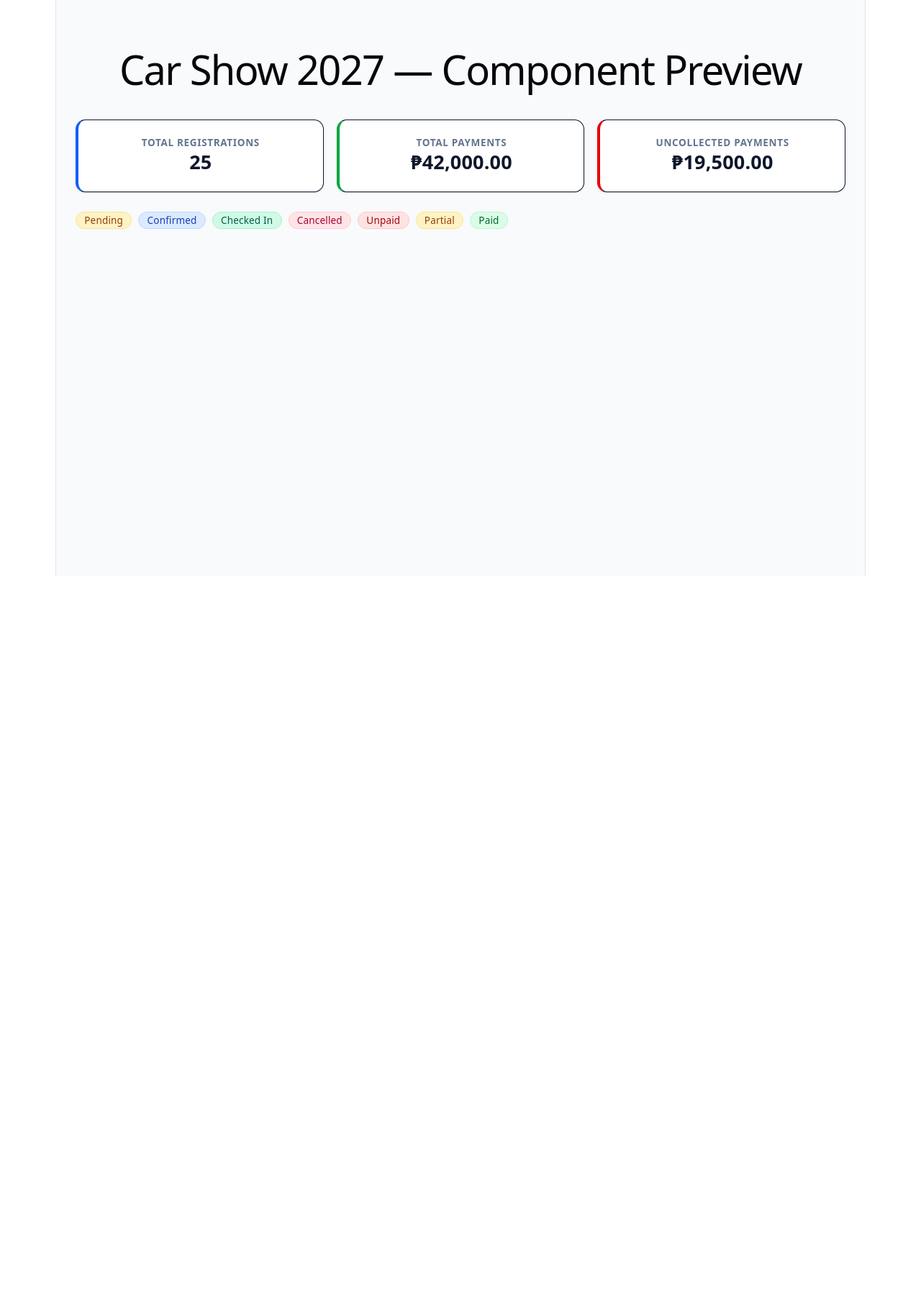
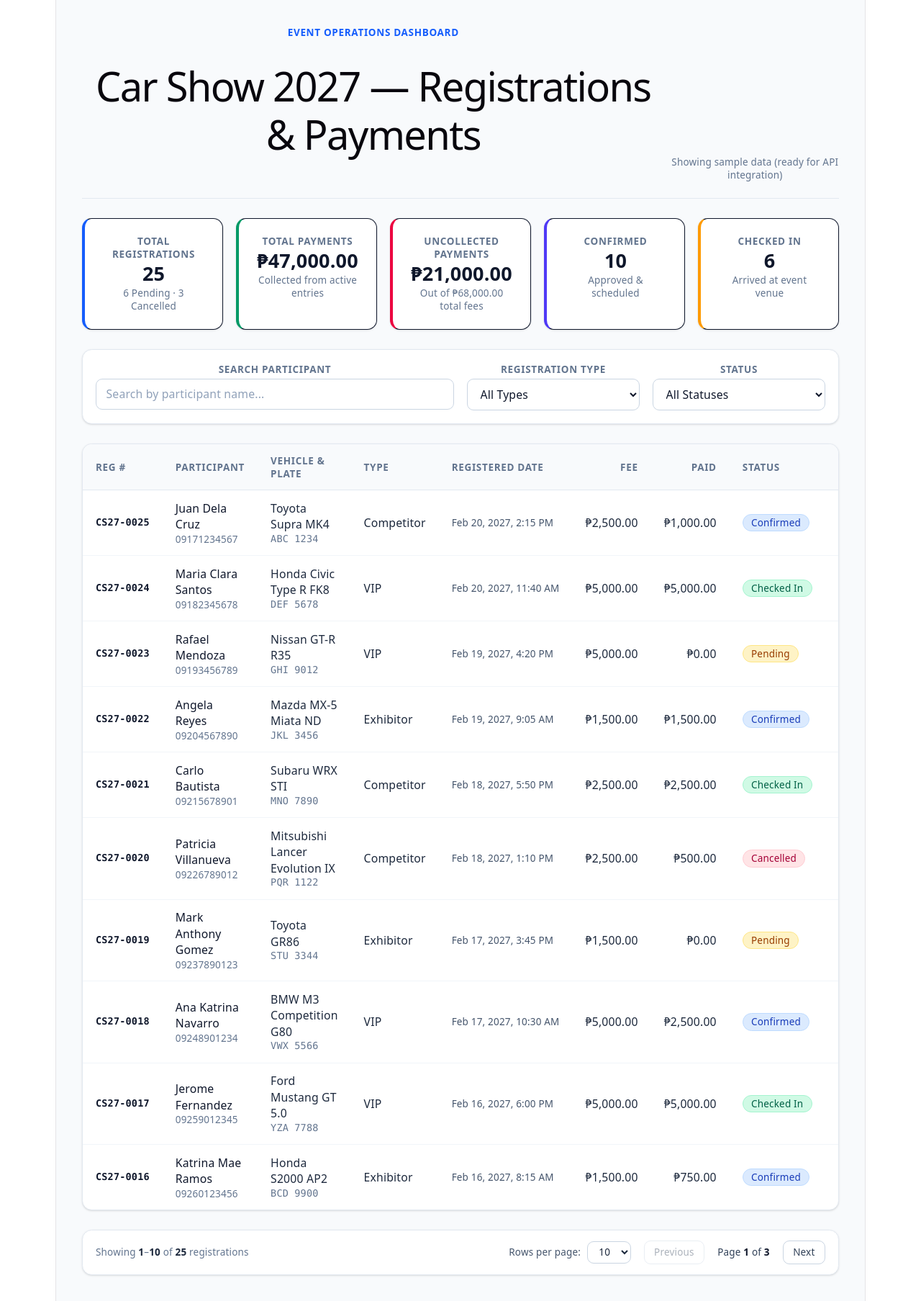
Before and after one commit to ninyuuCreates/ninyuuCreates-car-show-registration-feolino-fuellas, a React app in the folder frontend/: page / in a window 1280 px wide. Shown: the whole page at 72% size. Before the commit the page ends 800 px from the top, so only its background shows below. Built offline with nearby package versions, Linux system fonts and the light colour scheme; the HTML template or start-up script is replaced by a standard one.

Commit message:
Assemble RegistrationsPage with loading, empty, error, and pagination states

```diff
--- a/frontend/src/App.jsx
+++ b/frontend/src/App.jsx
@@ -1,27 +1,5 @@
-import KpiCard from "./components/KpiCard";
-import StatusBadge from "./components/StatusBadge";
-import PaymentBadge from "./components/PaymentBadge";
+import RegistrationsPage from "./pages/RegistrationsPage";
 
 export default function App() {
-  return (
-    <div className="min-h-screen bg-slate-50 p-6 text-slate-900">
-      <h1 className="mb-4 text-2xl font-bold">Car Show 2027 — Component Preview</h1>
-
-      <div className="mb-6 grid grid-cols-1 gap-4 sm:grid-cols-3">
-        <KpiCard title="Total Registrations" value="25" accentColor="border-l-blue-600" />
-        <KpiCard title="Total Payments" value="₱42,000.00" accentColor="border-l-green-600" />
-        <KpiCard title="Uncollected Payments" value="₱19,500.00" accentColor="border-l-red-600" />
-      </div>
-
-      <div className="flex flex-wrap gap-2">
-        <StatusBadge status="Pending" />
-        <StatusBadge status="Confirmed" />
-        <StatusBadge status="CheckedIn" />
-        <StatusBadge status="Cancelled" />
-        <PaymentBadge paymentStatus="Unpaid" />
-        <PaymentBadge paymentStatus="Partial" />
-        <PaymentBadge paymentStatus="Paid" />
-      </div>
-    </div>
-  );
+  return <RegistrationsPage />;
 }
--- /dev/null
+++ b/frontend/src/pages/RegistrationsPage.jsx
@@ -0,0 +1,185 @@
+import { useCallback, useEffect, useState } from "react";
+import { getRegistrations, getSummary } from "../api/sample-data";
+import { useDebounce } from "../hooks/useDebounce";
+import KpiCards from "../components/KpiCards";
+import RegistrationFilters from "../components/RegistrationFilters";
+import RegistrationTable from "../components/RegistrationTable";
+import Pagination from "../components/Pagination";
+
+export default function RegistrationsPage() {
+  const [registrations, setRegistrations] = useState([]);
+  const [summary, setSummary] = useState(null);
+
+  const [searchTerm, setSearchTerm] = useState("");
+  const [typeFilter, setTypeFilter] = useState("");
+  const [statusFilter, setStatusFilter] = useState("");
+
+  const [page, setPage] = useState(1);
+  const [pageSize, setPageSize] = useState(10);
+  const [totalCount, setTotalCount] = useState(0);
+  const [totalPages, setTotalPages] = useState(0);
+
+  const [isLoading, setIsLoading] = useState(true);
+  const [error, setError] = useState("");
+
+  const debouncedSearch = useDebounce(searchTerm, 300);
+
+  const loadSummary = useCallback(async () => {
+    try {
+      const data = await getSummary();
+      setSummary(data);
+    } catch {
+      // Summary error won't block table rendering if needed
+    }
+  }, []);
+
+  const loadRegistrations = useCallback(async () => {
+    setIsLoading(true);
+    setError("");
+
+    try {
+      const data = await getRegistrations({
+        participantName: debouncedSearch,
+        type: typeFilter,
+        status: statusFilter,
+        page,
+        pageSize,
+      });
+
+      setRegistrations(data.items ?? []);
+      setTotalCount(data.totalCount ?? 0);
+      setTotalPages(data.totalPages ?? 0);
+    } catch (err) {
+      setError(err?.message || "Failed to load registrations.");
+      setRegistrations([]);
+      setTotalCount(0);
+      setTotalPages(0);
+    } finally {
+      setIsLoading(false);
+    }
+  }, [debouncedSearch, typeFilter, statusFilter, page, pageSize]);
+
+  useEffect(() => {
+    loadSummary();
+  }, [loadSummary]);
+
+  useEffect(() => {
+    loadRegistrations();
+  }, [loadRegistrations]);
+
+  const handleSearchChange = (value) => {
+    setSearchTerm(value);
+    setPage(1);
+  };
+
+  const handleTypeChange = (value) => {
+    setTypeFilter(value);
+    setPage(1);
+  };
+
+  const handleStatusChange = (value) => {
+    setStatusFilter(value);
+    setPage(1);
+  };
+
+  const handlePageSizeChange = (newSize) => {
+    setPageSize(newSize);
+    setPage(1);
+  };
+
+  const handleClearFilters = () => {
+    setSearchTerm("");
+    setTypeFilter("");
+    setStatusFilter("");
+    setPage(1);
+  };
+
+  const hasActiveFilters = Boolean(searchTerm || typeFilter || statusFilter);
+
+  return (
+    <div className="min-h-screen bg-slate-50 text-slate-900">
+      <div className="mx-auto max-w-7xl space-y-6 px-4 py-8 sm:px-6 lg:px-8">
+        {/* Page Header */}
+        <header className="flex flex-col justify-between gap-2 border-b border-slate-200 pb-5 sm:flex-row sm:items-end">
+          <div>
+            <p className="text-xs font-semibold uppercase tracking-wider text-blue-600">
+              Event Operations Dashboard
+            </p>
+            <h1 className="mt-1 text-2xl font-bold tracking-tight text-slate-900 sm:text-3xl">
+              Car Show 2027 — Registrations & Payments
+            </h1>
+          </div>
+          <p className="text-xs text-slate-500">
+            Showing sample data (ready for API integration)
+          </p>
+        </header>
+
+        {/* KPI Summary Cards */}
+        <KpiCards summary={summary} isLoading={!summary && isLoading} />
+
+        {/* Search & Filter Controls */}
+        <RegistrationFilters
+          searchTerm={searchTerm}
+          onSearchChange={handleSearchChange}
+          typeFilter={typeFilter}
+          onTypeChange={handleTypeChange}
+          statusFilter={statusFilter}
+          onStatusChange={handleStatusChange}
+          onClearFilters={handleClearFilters}
+        />
+
+        {/* Loading, Error, Empty, or Table State */}
+        {error ? (
+          <div className="rounded-xl border border-rose-200 bg-rose-50 p-6 text-center">
+            <p className="text-sm font-semibold text-rose-800">{error}</p>
+            <button
+              type="button"
+              onClick={loadRegistrations}
+              className="mt-3 rounded-lg bg-rose-600 px-4 py-2 text-xs font-medium text-white transition hover:bg-rose-700"
+            >
+              Retry
+            </button>
+          </div>
+        ) : isLoading ? (
+          <div className="rounded-xl border border-slate-200 bg-white p-12 text-center shadow-sm">
+            <p className="text-sm font-medium text-slate-600">
+              Loading registrations...
+            </p>
+          </div>
+        ) : registrations.length === 0 ? (
+          <div className="rounded-xl border border-slate-200 bg-white p-12 text-center shadow-sm">
+            <p className="text-sm font-semibold text-slate-800">
+              No registrations found
+            </p>
+            <p className="mt-1 text-xs text-slate-500">
+              {hasActiveFilters
+                ? "Try adjusting your search keyword or clearing active filters."
+                : "There are currently no registrations to display."}
+            </p>
+            {hasActiveFilters && (
+              <button
+                type="button"
+                onClick={handleClearFilters}
+                className="mt-4 rounded-lg border border-slate-300 bg-slate-50 px-4 py-2 text-xs font-medium text-slate-700 transition hover:bg-slate-100"
+              >
+                Clear Filters
+              </button>
+            )}
+          </div>
+        ) : (
+          <>
+            <RegistrationTable registrations={registrations} />
+            <Pagination
+              page={page}
+              pageSize={pageSize}
+              totalCount={totalCount}
+              totalPages={totalPages}
+              onPageChange={setPage}
+              onPageSizeChange={handlePageSizeChange}
+            />
+          </>
+        )}
+      </div>
+    </div>
+  );
+}
```
